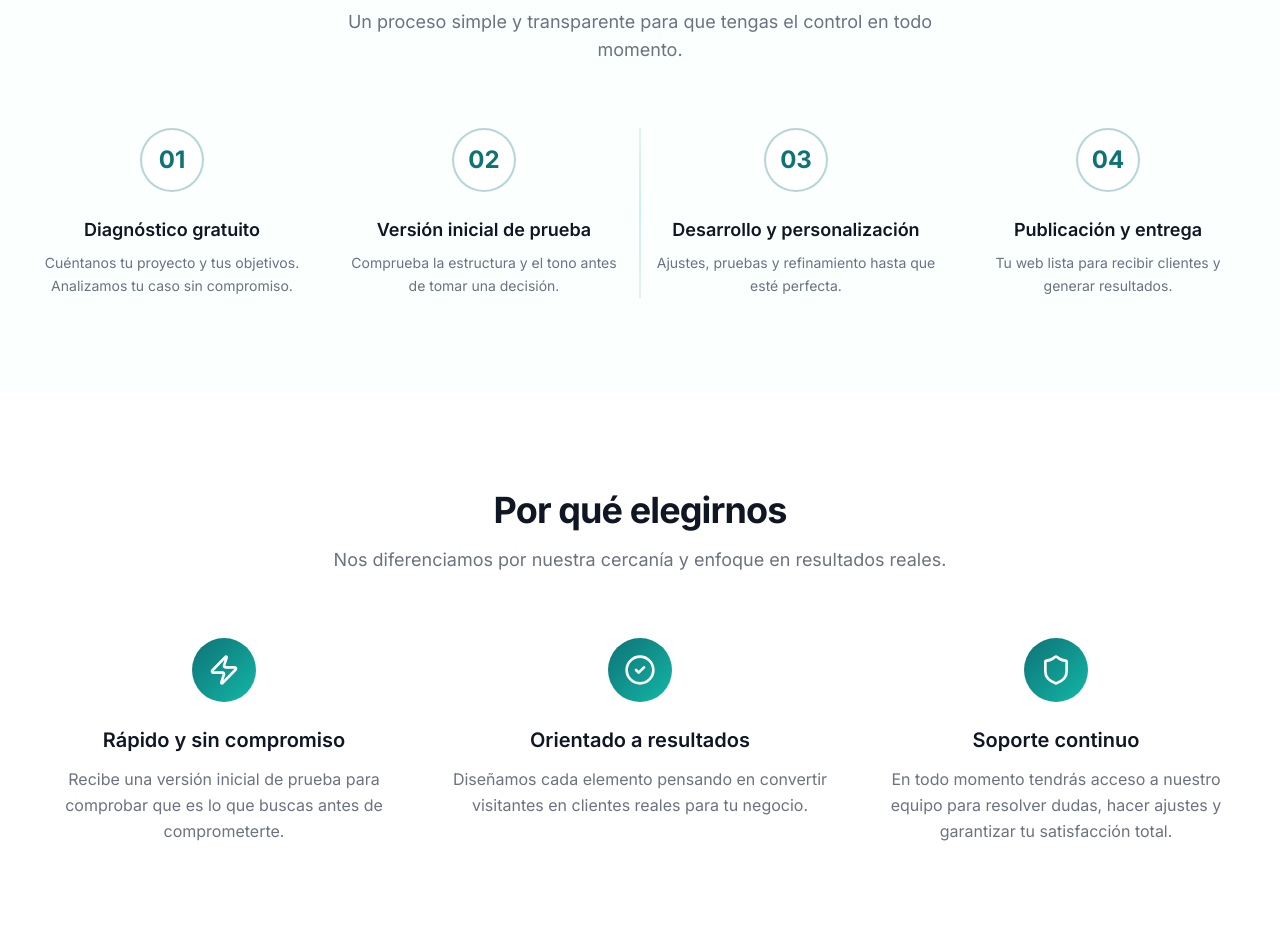
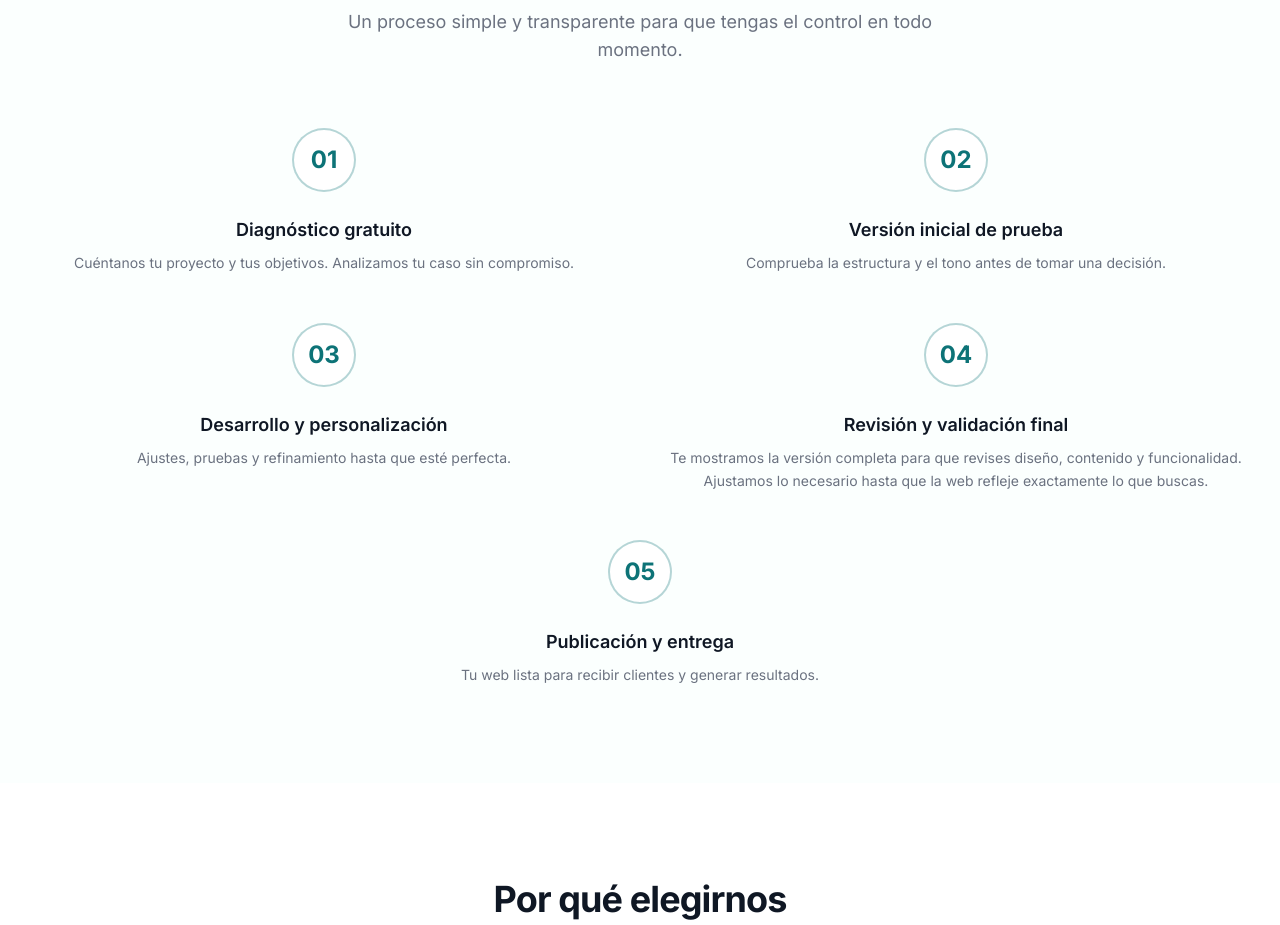
Before and after one commit to zovvostudio-ai/Zovvostudio, a Next.js app: page / in a window 1280 px wide. Shown: the part 1720-2645 px from the top of the page. Built offline with nearby package versions, Linux system fonts and the light colour scheme.

Commit message:
cambio como trabajamos

```diff
--- a/components/sections/process.tsx
+++ b/components/sections/process.tsx
@@ -21,6 +21,11 @@ const steps = [
   },
   {
     number: "04",
+    title: "Revisión y validación final",
+    description: "Te mostramos la versión completa para que revises diseño, contenido y funcionalidad. Ajustamos lo necesario hasta que la web refleje exactamente lo que buscas.",
+  },
+  {
+    number: "05",
     title: "Publicación y entrega",
     description: "Tu web lista para recibir clientes y generar resultados.",
   },
@@ -50,6 +55,8 @@ export function Process() {
   return (
     <section id="proceso" ref={sectionRef} className="py-24 bg-muted/30 scroll-mt-20">
       <div className="mx-auto max-w-7xl px-4 sm:px-6 lg:px-8">
+
+        {/* Título */}
         <div className="mx-auto max-w-2xl text-center mb-16">
           <h2 className={cn(
             "text-3xl font-bold tracking-tight mb-4 sm:text-4xl transition-all duration-700",
@@ -65,21 +72,19 @@ export function Process() {
           </p>
         </div>
 
-        <div className="relative">
-          {/* Connection line */}
-          <div className="absolute left-1/2 top-0 hidden h-full w-px -translate-x-1/2 bg-gradient-to-b from-[#0d7377]/20 via-[#14b8a6]/40 to-[#0d7377]/20 lg:block" />
-
-          <div className="grid gap-8 lg:grid-cols-4">
+        {/* GRID 1-2 / 3-4 / 5 */}
+        <div className="grid gap-12 md:grid-cols-2">
           {steps.map((step, index) => (
             <div
               key={step.number}
               className={cn(
                 "relative text-center transition-all duration-500",
-                  isVisible ? "opacity-100 translate-y-0" : "opacity-0 translate-y-8"
+                isVisible ? "opacity-100 translate-y-0" : "opacity-0 translate-y-8",
+                index === 4 ? "md:col-span-2" : "" // ⭐ Paso 5 ocupa toda la fila
               )}
               style={{ transitionDelay: isVisible ? `${(index + 2) * 150}ms` : "0ms" }}
             >
-                {/* Step number */}
+              {/* Número */}
               <div className="relative mx-auto mb-6">
                 <div className="mx-auto flex h-16 w-16 items-center justify-center rounded-full border-2 border-[#0d7377]/30 bg-card text-2xl font-bold text-[#0d7377] dark:text-[#14b8a6] dark:border-[#14b8a6]/30">
                   {step.number}
@@ -93,7 +98,7 @@ export function Process() {
             </div>
           ))}
         </div>
-        </div>
+
       </div>
     </section>
   )
```
Lines whose indentation alone changed are shown as unchanged.
